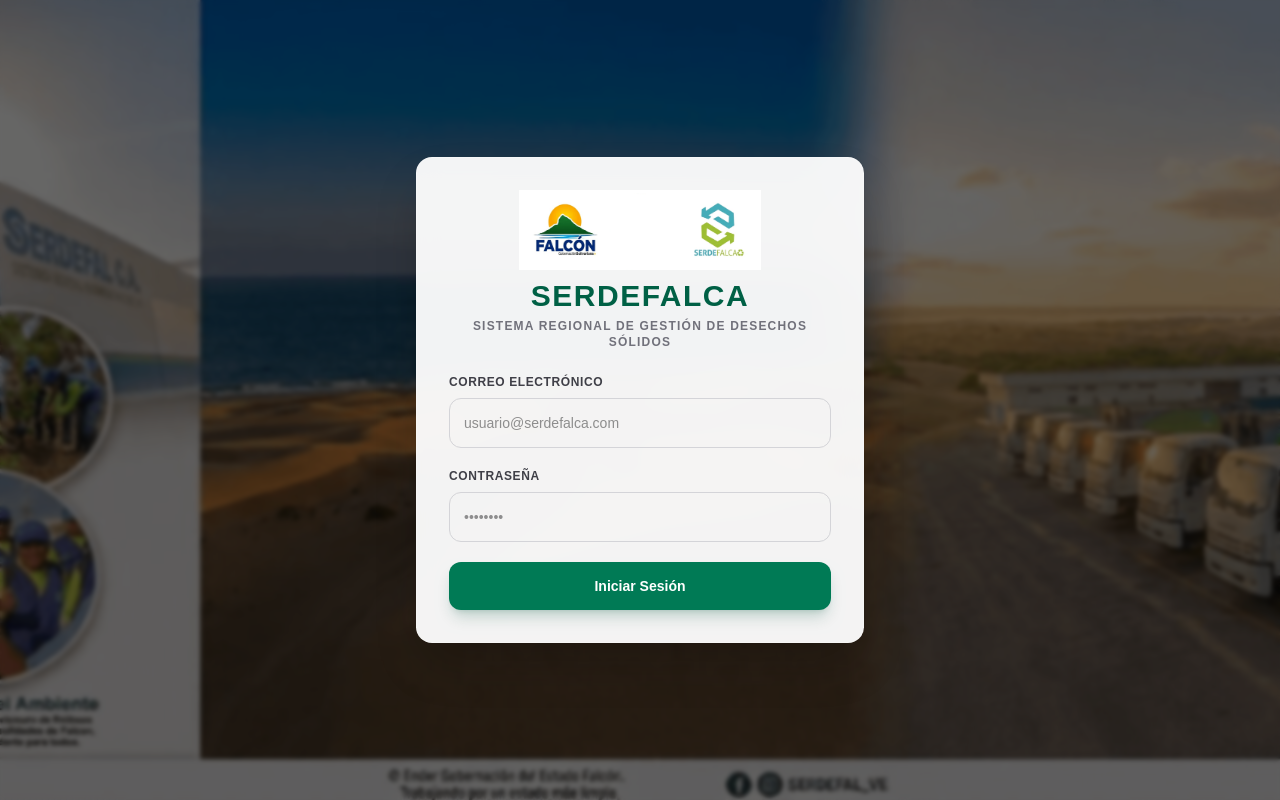
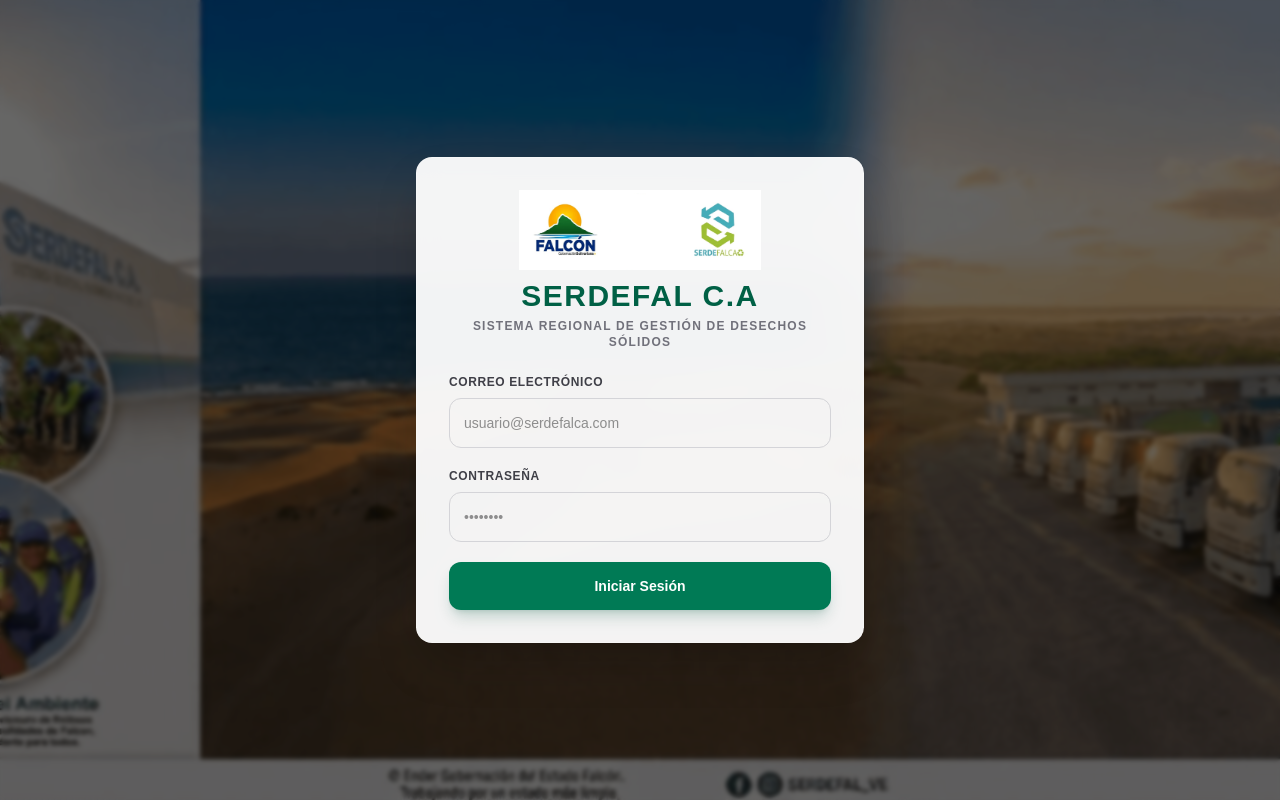
Before and after one commit to serdefalcatecnologia-sys/mrserdefalca, a Next.js app: page / in a window 1280 px wide. Built offline with nearby package versions, Linux system fonts and the light colour scheme; no server answers.

Commit message:
refactor: corregir el nombre de la empresa en la página de inicio de sesión

```diff
--- a/app/page.tsx
+++ b/app/page.tsx
@@ -81,7 +81,7 @@
               priority
             />
           </div>
-          <h1 className="text-3xl font-black text-emerald-800 tracking-wider">SERDEFALCA</h1>
+          <h1 className="text-3xl font-black text-emerald-800 tracking-wider">SERDEFAL C.A</h1>
           <p className="text-xs font-semibold text-zinc-500 uppercase tracking-widest mt-1">
             Sistema Regional de Gestión de Desechos Sólidos
           </p>
```
Also changed, not shown: mrserdefalca-output.txt, 1 other file (tests, documents, lock files or other folders).
